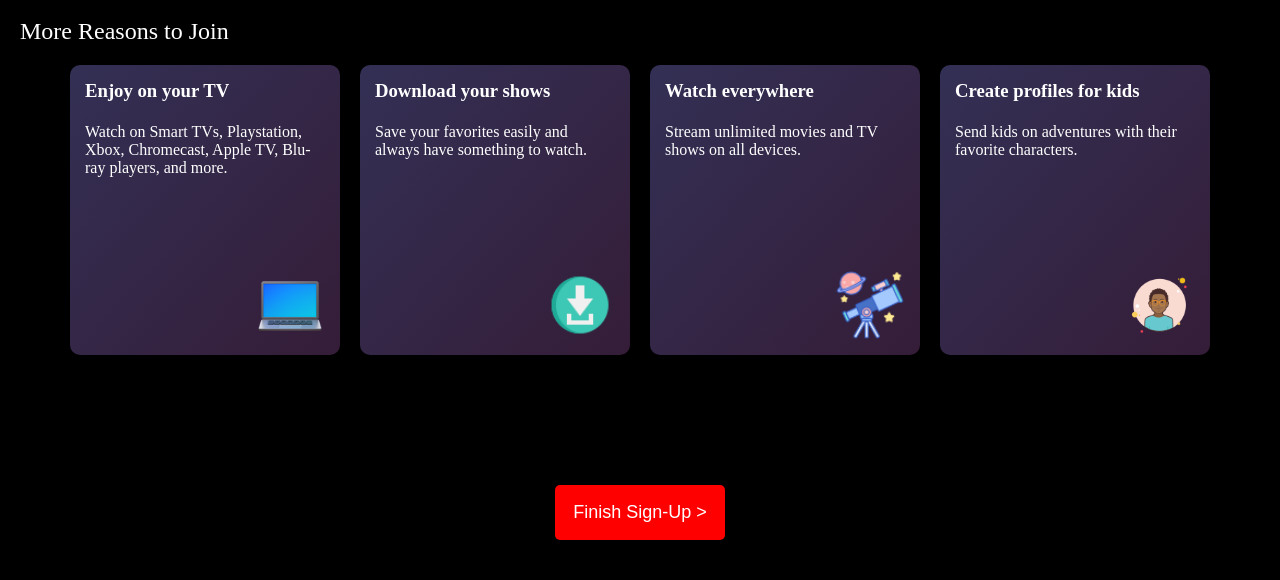
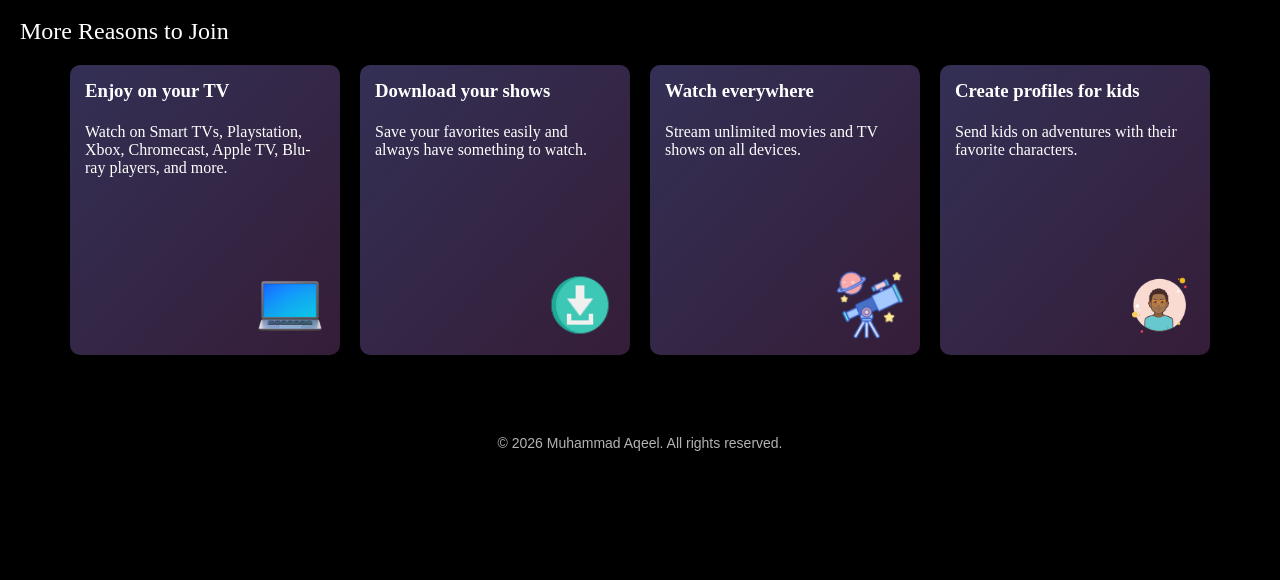
Before and after one commit to Aqeel8211/netflix-frontend, a plain HTML site: page index.html in a window 1280 px wide. Shown: the part 1153-1733 px from the top of the page. After the commit the page ends 1624 px from the top, so only its background shows below. Drawn offline with Linux system fonts and the light colour scheme.

Commit message:
Add footer copyright with developer name

```diff
--- a/index.html
+++ b/index.html
@@ -101,9 +101,9 @@
     </div>
 </div>
 
-<div class="parent_last_button">
-    <button class="last_button">Finish Sign-Up ></button>
-</div>
+<footer class="footer">
+    <p>© 2026 Muhammad Aqeel. All rights reserved.</p>
+</footer>
 
 </body>
 </html>
--- a/style.css
+++ b/style.css
@@ -141,3 +141,17 @@ h2{
         height: 180px;
     }
 }
+
+.footer {
+    background-color: black;
+    color: rgba(255, 255, 255, 0.7);
+    text-align: center;
+    padding: 20px 10px;
+    font-family: Arial, Helvetica, sans-serif;
+    font-size: 14px;
+    /* border-top: 1px solid #333; */
+}
+
+.footer p {
+    margin: 0;
+}
```
